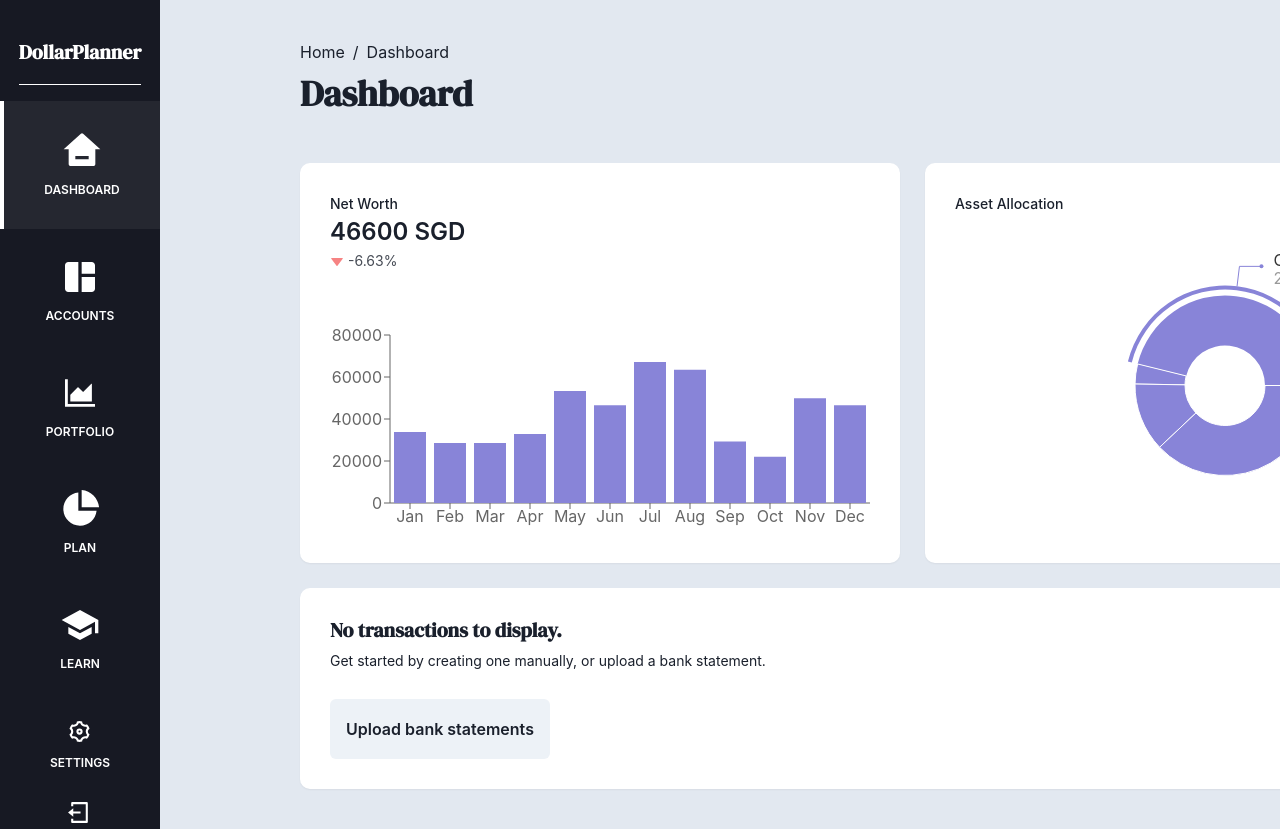
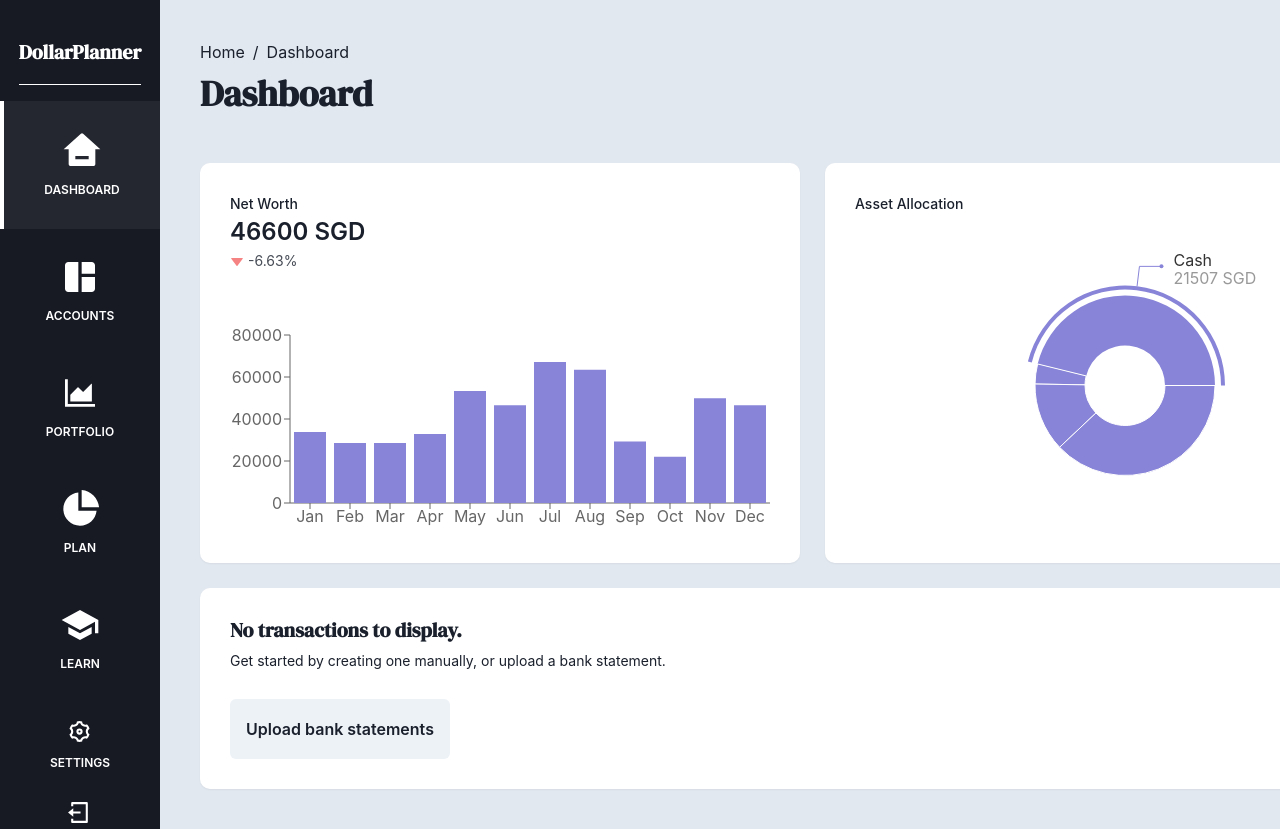
Before and after one commit to project-orbital/frontend, a React (Create React App) app: page /dashboard in a window 1280 px wide. Built offline with nearby package versions, Linux system fonts and the light colour scheme.

Commit message:
Stretch the dashboard since the sidebar shrunk

```diff
--- a/src/routes/Dashboard.js
+++ b/src/routes/Dashboard.js
@@ -36,8 +36,8 @@ const Breadcrumbs = () => <>
 export default function Dashboard() {
     return <HStack w='100%' minH='100vh' align='start' spacing='0' overflow='hidden' float='left' bg='gray.200'>
         <Sidebar/>
-        {/* Addition of left padding to shift the body content right by 260px, the width of the sidebar. */}
-        <VStack w='100%' p='40px' pl='300px' align='stretch' overflow='auto'>
+        {/* Addition of left padding to shift the body content right by 160px, the width of the sidebar. */}
+        <VStack w='100%' p='40px' pl='200px' align='stretch' overflow='auto'>
             <Breadcrumbs/>
             <Heading as="h1">Dashboard</Heading>
             <Grid w='100%' pt='40px' gap='25px' autoColumns='minmax(600px, auto)' autoFlow='row'>
```
